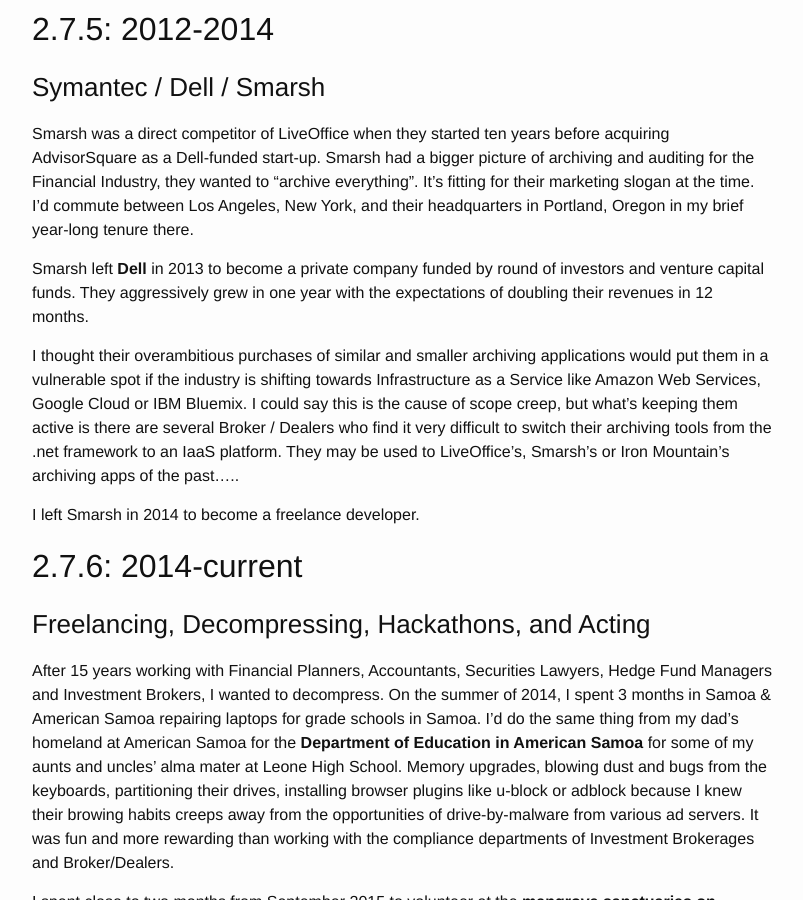
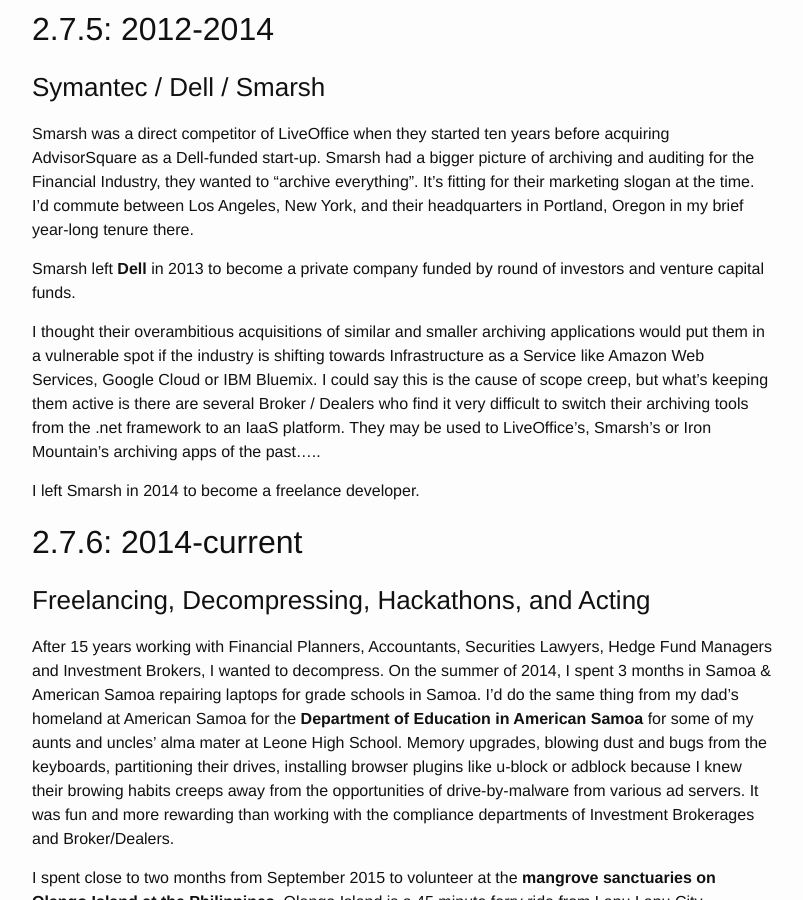
Before and after one commit to nobleexperiment/nobleexperiment.github.io, a Jekyll site: the page built from about.md, in a window 1280 px wide and 900 px high, scrolled down 2554 px. Shown: the whole window, without its empty margins (238-1041 px from the left). Built offline with Jekyll 4.4.1, drawn with Linux system fonts in a browser that asks for light colours.

Commit message:
Update about.md

```diff
--- a/about.md
+++ b/about.md
@@ -67,9 +67,9 @@ On Janurary 2012, **Symantec** bought LiveOffice for $120 million. I was an inte
 
 Smarsh was a direct competitor of LiveOffice when they started ten years before acquiring AdvisorSquare as a Dell-funded start-up. Smarsh had a bigger picture of archiving and auditing for the Financial Industry, they wanted to "archive everything". It's fitting for their marketing slogan at the time. I'd commute between Los Angeles, New York, and their headquarters in Portland, Oregon in my brief year-long tenure there.
 
-Smarsh left **Dell** in 2013 to become a private company funded by round of investors and venture capital funds. They aggressively grew in one year with the expectations of doubling their revenues in 12 months.
+Smarsh left **Dell** in 2013 to become a private company funded by round of investors and venture capital funds.
 
-I thought their overambitious purchases of similar and smaller archiving applications would put them in a vulnerable spot if the industry is shifting towards Infrastructure as a Service like Amazon Web Services, Google Cloud or IBM Bluemix. I could say this is the cause of scope creep, but what's keeping them active is there are several Broker / Dealers who find it very difficult to switch their archiving tools from the .net framework to an IaaS platform. They may be used to LiveOffice's, Smarsh's or Iron Mountain's archiving apps of the past.....
+I thought their overambitious acquisitions of similar and smaller archiving applications would put them in a vulnerable spot if the industry is shifting towards Infrastructure as a Service like Amazon Web Services, Google Cloud or IBM Bluemix. I could say this is the cause of scope creep, but what's keeping them active is there are several Broker / Dealers who find it very difficult to switch their archiving tools from the .net framework to an IaaS platform. They may be used to LiveOffice's, Smarsh's or Iron Mountain's archiving apps of the past.....
 
 I left Smarsh in 2014 to become a freelance developer.
 
```
